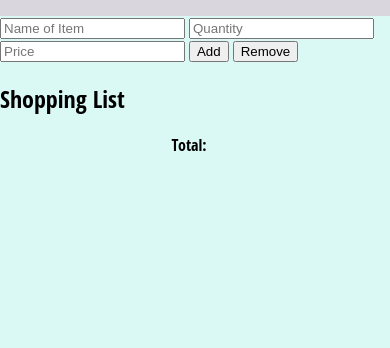
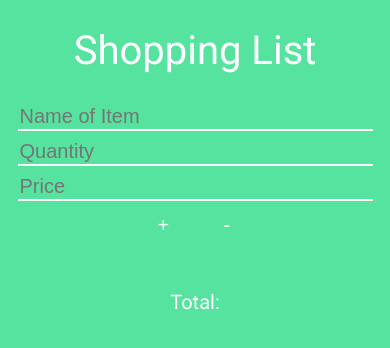
Before and after one commit to chelkweber/lab-7, a plain HTML site: page index.html in a window 390 px wide. Drawn offline with Linux system fonts and the light colour scheme.

Commit message:
style updates

```diff
--- a/index.html
+++ b/index.html
@@ -1,23 +1,22 @@
-<!DOCTYPE html>
+ <!DOCTYPE html>
 <html>
 	<head>
 		<meta charset="utf-8">
 		<meta name="viewport" content="width=device-width">
 		<title>Shopping List</title>
 		<link rel="stylesheet" type="text/css" href="style.css">
+		<link href="https://fonts.googleapis.com/css?family=Roboto:400,700" rel="stylesheet">
 	</head>
 	<body>
-		<div id="header">
-		</div>
+		<h1>Shopping List</h1>
 		<div id="item-entry">
 			<input id="name-input" type="text" placeholder="Name of Item">
 			<input id="quantity-input" type="number" placeholder="Quantity">
 			<input id="price-input" type="text" placeholder="Price">
-			<button type="button" onclick="addItem()">Add</button>
-			<button type="button" onclick="removeItem()">Remove</button>
+			<button type="button" onclick="addItem()">+</button>
+			<button type="button" onclick="removeItem()">-</button>
 		</div>
 		<div id="shopping-list">
-			<h2>Shopping List</h2>
 			<div class = "column">
 				<ul id="name">
 				</ul>
--- a/script.js
+++ b/script.js
@@ -1,4 +1,4 @@
-var costArray = [];
+ var costArray = [];
 var nameList = document.getElementById('name');
 var quantityList = document.getElementById('quantity');
 var priceList = document.getElementById('price');
--- a/style.css
+++ b/style.css
@@ -1,30 +1,80 @@
 body {
-	font-family: 'Open Sans Condensed', sans-serif;
-	background: #DBF9F4;
-	margin: 0 auto;
-}
-
-h1 {
-	font-family: 'Josefin Slab', serif;
+	font-family: 'Roboto', sans-serif;
+	color: white;
+	background: #56E39F;
+	margin: 5% auto;
 	text-align: center;
-	color: #6D6A75;
-}
-
-ul {
-	padding-left: 45%;
-	list-style:
-}
-
-span {
-	padding-left: 3%;
+	font-size: 20px;
 }
 
 p {
 	text-align: center;
-	font-weight: bold;
 }
 
-#header {
-	background: #D9D7DD;
-	padding: 2%;
+h1 {
+	font-weight: normal;
 }
+
+#total {
+	font-size: bold;
+}
+
+input {
+	border: none;
+	border-bottom: 2px solid white;
+	background-color: transparent;
+	color: white;
+	font-size: 20px;
+	margin: 0 2%;
+}
+
+input:focus {
+	outline: none;
+}
+
+.column {
+	display: inline-block;
+	width: 25%;
+}
+
+button {
+	background-color: #56E39F;
+	color: white;
+	border: none;
+	font-size: 20px;
+	line-height: 24px;
+	padding: 0 2%;
+}
+
+button:focus {
+	outline: none;
+}
+
+
+button:hover {
+	font-size: 24px;
+}
+
+ul {
+	list-style: none;
+}
+
+@media only screen and (max-width: 835px) {
+    button {
+        width: 15%;
+		margin: 2% auto;
+    }
+}
+
+@media only screen and (max-width: 730px) {
+    button {
+        width: 15%;
+		margin: 2% auto;
+    }
+
+	input {
+		width: 90%;
+		margin: 1% auto;
+		text-align: left;
+	}
+}
```
